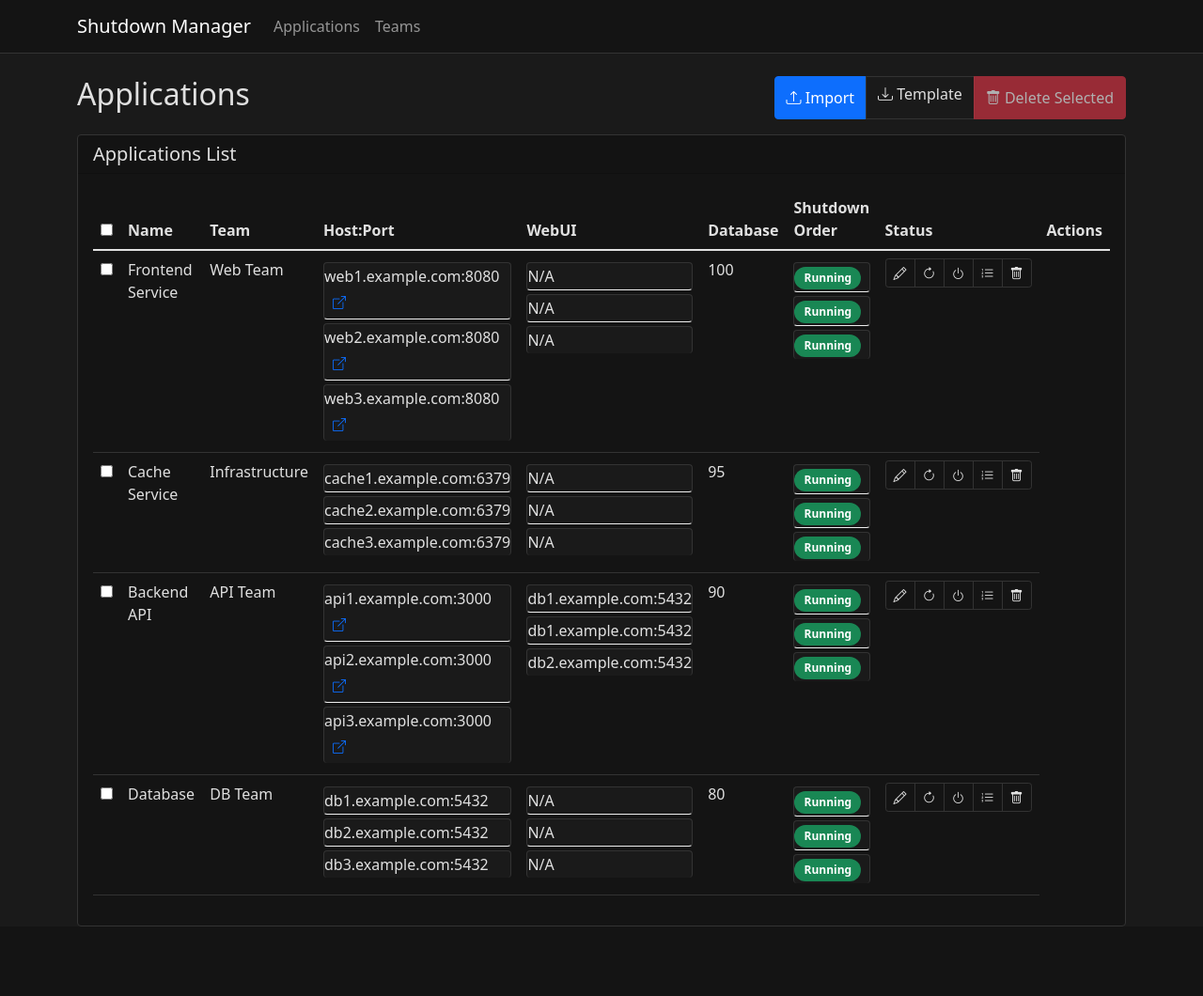
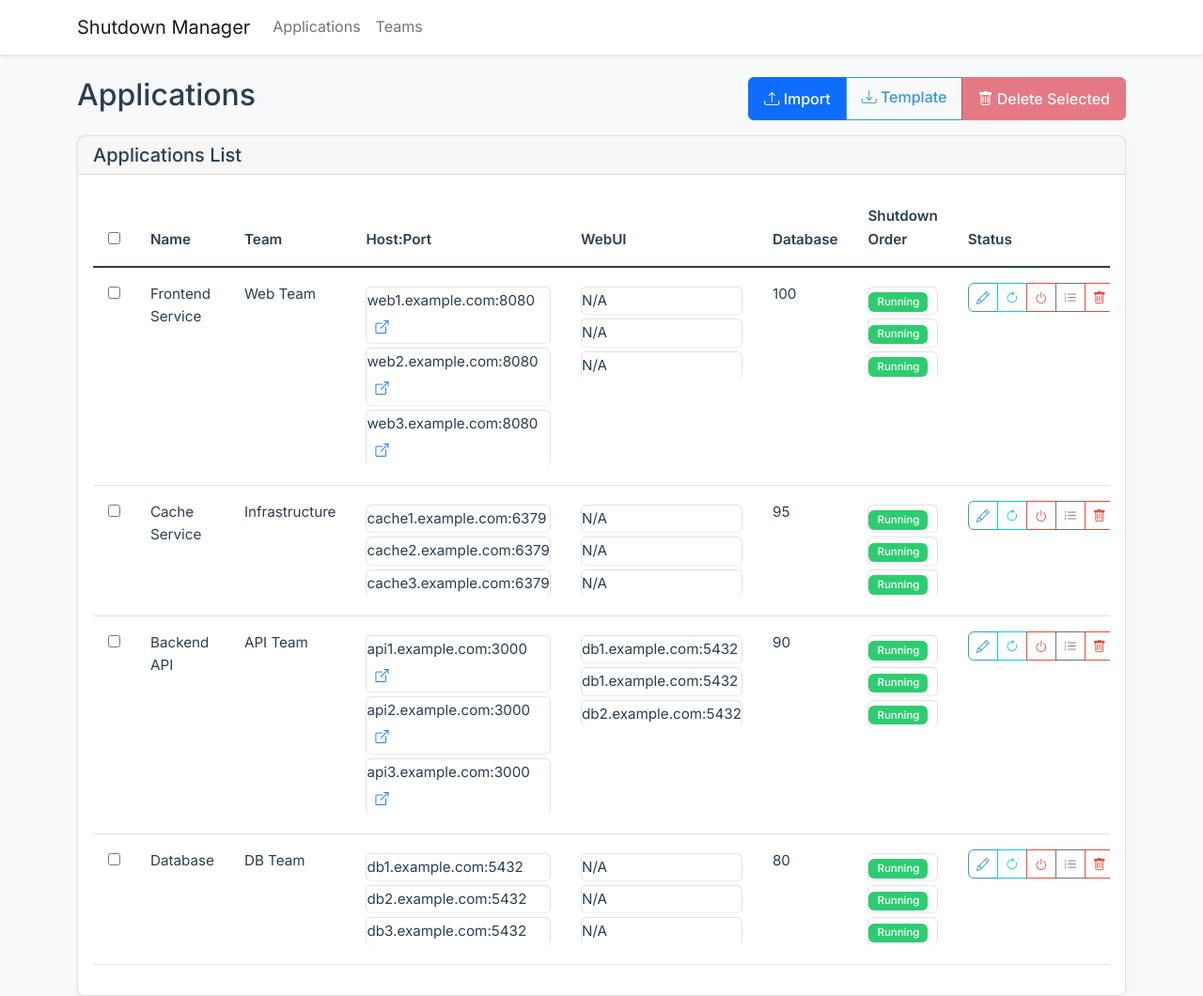
Before and after one commit to nirwo/DC-Mon, a Flask app: page /applications in a window 1280 px wide. Shown: the whole page at 94% size. Before the commit the page ends 986 px from the top, so only its background shows below. Run offline with Flask 3, Linux system fonts and the light colour scheme; some libraries are stand-ins or nearby versions.

Commit message:
Improve UI readability and fix import performance
- Switch to light theme with better contrast
- Use Inter font for improved readability
- Add proper spacing and modern UI elements
- Optimize database configuration for large imports
- Remove batch commit limit
- Add connection pooling and recycling

```diff
--- a/app/templates/base.html
+++ b/app/templates/base.html
@@ -6,198 +6,162 @@
     <title>Shutdown Manager - {% block title %}{% endblock %}</title>
     <link href="https://cdn.jsdelivr.net/npm/bootstrap@5.1.3/dist/css/bootstrap.min.css" rel="stylesheet">
     <link rel="stylesheet" href="https://cdn.jsdelivr.net/npm/bootstrap-icons@1.7.2/font/bootstrap-icons.css">
+    <link href="https://fonts.googleapis.com/css2?family=Inter:wght@400;500;600&display=swap" rel="stylesheet">
     <style>
         :root {
-            --dark-bg: #1a1a1a;
-            --darker-bg: #141414;
-            --dark-text: #e0e0e0;
-            --dark-border: #333;
-            --dark-hover: #2a2a2a;
-            --dark-active: #3a3a3a;
-            --accent-color: #0d6efd;
+            --bg-color: #f8f9fa;
+            --text-color: #2c3e50;
+            --border-color: #dee2e6;
+            --hover-color: #e9ecef;
+            --accent-color: #3498db;
+            --danger-color: #e74c3c;
+            --success-color: #2ecc71;
         }
 
         body {
-            background-color: var(--dark-bg);
-            color: var(--dark-text);
-            min-height: 100vh;
+            background-color: var(--bg-color);
+            color: var(--text-color);
+            font-family: 'Inter', -apple-system, system-ui, sans-serif;
+            line-height: 1.6;
         }
 
         .navbar {
-            background-color: var(--darker-bg) !important;
-            border-bottom: 1px solid var(--dark-border);
+            background-color: white !important;
+            box-shadow: 0 2px 4px rgba(0,0,0,0.1);
         }
 
         .card {
-            background-color: var(--darker-bg);
-            border: 1px solid var(--dark-border);
+            background-color: white;
+            border: 1px solid var(--border-color);
+            border-radius: 8px;
+            box-shadow: 0 2px 4px rgba(0,0,0,0.05);
         }
 
         .table {
-            color: var(--dark-text);
+            color: var(--text-color);
+            font-size: 0.95rem;
         }
 
         .table > :not(caption) > * > * {
-            background-color: var(--darker-bg);
-            border-bottom-color: var(--dark-border);
+            background-color: white;
+            border-bottom-color: var(--border-color);
+            padding: 1rem;
         }
 
         .table-hover tbody tr:hover {
-            background-color: var(--dark-hover) !important;
-            color: var(--dark-text);
+            background-color: var(--hover-color) !important;
+        }
+
+        .instance-row {
+            padding: 0.75rem;
+            margin: 0.25rem 0;
+            background-color: white;
+            border-radius: 6px;
+            border: 1px solid var(--border-color);
+        }
+
+        .instance-row:hover {
+            background-color: var(--hover-color);
+        }
+
+        .btn {
+            font-weight: 500;
+            border-radius: 6px;
+            padding: 0.5rem 1rem;
+        }
+
+        .btn-sm {
+            padding: 0.25rem 0.5rem;
+        }
+
+        .btn-outline-primary {
+            color: var(--accent-color);
+            border-color: var(--accent-color);
+        }
+
+        .btn-outline-primary:hover {
+            background-color: var(--accent-color);
+            color: white;
+        }
+
+        .btn-outline-danger {
+            color: var(--danger-color);
+            border-color: var(--danger-color);
+        }
+
+        .btn-outline-danger:hover {
+            background-color: var(--danger-color);
+            color: white;
+        }
+
+        .badge {
+            font-weight: 500;
+            padding: 0.4em 0.8em;
+            border-radius: 6px;
+        }
+
+        .bg-success {
+            background-color: var(--success-color) !important;
+        }
+
+        .bg-danger {
+            background-color: var(--danger-color) !important;
+        }
+
+        .form-control, .form-select {
+            border-color: var(--border-color);
+            border-radius: 6px;
+            padding: 0.5rem 0.75rem;
+        }
+
+        .form-control:focus, .form-select:focus {
+            border-color: var(--accent-color);
+            box-shadow: 0 0 0 0.2rem rgba(52, 152, 219, 0.25);
+        }
+
+        .tooltip {
+            font-family: 'Inter', sans-serif;
+        }
+
+        .tooltip .tooltip-inner {
+            background-color: #2c3e50;
+            color: white;
+            padding: 0.5rem 0.75rem;
+            font-size: 0.875rem;
+            border-radius: 6px;
         }
 
         .modal-content {
-            background-color: var(--darker-bg);
-            border: 1px solid var(--dark-border);
+            border-radius: 8px;
+            border: none;
+            box-shadow: 0 4px 6px rgba(0,0,0,0.1);
         }
 
-        .modal-header, .modal-footer {
-            border-color: var(--dark-border);
+        .modal-header {
+            border-bottom: 1px solid var(--border-color);
+            padding: 1.25rem;
         }
 
-        .form-control, .form-select {
-            background-color: var(--dark-bg);
-            border-color: var(--dark-border);
-            color: var(--dark-text);
-        }
-
-        .form-control:focus, .form-select:focus {
-            background-color: var(--dark-bg);
-            border-color: var(--accent-color);
-            color: var(--dark-text);
-            box-shadow: 0 0 0 0.25rem rgba(13, 110, 253, 0.25);
-        }
-
-        .instance-row {
-            padding: 8px;
-            margin: 4px 0;
-            background-color: var(--dark-bg);
-            border-radius: 4px;
-            border: 1px solid var(--dark-border);
-        }
-
-        .instance-row:hover {
-            background-color: var(--dark-hover);
-        }
-
-        .btn-outline-primary, .btn-outline-danger, .btn-outline-info, .btn-outline-secondary {
-            border-color: var(--dark-border);
-            color: var(--dark-text);
-        }
-
-        .btn-outline-primary:hover, .btn-outline-danger:hover,
-        .btn-outline-info:hover, .btn-outline-secondary:hover {
-            background-color: var(--dark-hover);
-            border-color: var(--accent-color);
-        }
-
-        .badge {
-            padding: 6px 10px;
-            border-radius: 12px;
+        .modal-footer {
+            border-top: 1px solid var(--border-color);
+            padding: 1.25rem;
         }
 
         .text-muted {
-            color: #888 !important;
+            color: #6c757d !important;
         }
 
         .nav-link {
-            color: var(--dark-text);
+            color: var(--text-color);
         }
 
         .nav-link:hover {
             color: var(--accent-color);
         }
-
-        .alert {
-            background-color: var(--darker-bg);
-            border-color: var(--dark-border);
-        }
-
-        /* Tooltip styles */
-        [data-bs-toggle="tooltip"] {
-            position: relative;
-        }
-
-        .tooltip {
-            --bs-tooltip-bg: var(--darker-bg);
-            --bs-tooltip-color: var(--dark-text);
-        }
-
-        .tooltip .tooltip-inner {
-            background-color: var(--darker-bg);
-            color: var(--dark-text);
-            border: 1px solid var(--dark-border);
-            box-shadow: 0 2px 4px rgba(0, 0, 0, 0.2);
-            font-size: 0.875rem;
-            padding: 8px 12px;
-        }
-
-        .tooltip.bs-tooltip-top .tooltip-arrow::before {
-            border-top-color: var(--darker-bg);
-        }
-
-        .tooltip.bs-tooltip-bottom .tooltip-arrow::before {
-            border-bottom-color: var(--darker-bg);
-        }
-
-        .tooltip.bs-tooltip-start .tooltip-arrow::before {
-            border-left-color: var(--darker-bg);
-        }
-
-        .tooltip.bs-tooltip-end .tooltip-arrow::before {
-            border-right-color: var(--darker-bg);
-        }
-
-        /* Popover styles */
-        .popover {
-            background-color: var(--darker-bg);
-            border-color: var(--dark-border);
-        }
-
-        .popover-header {
-            background-color: var(--dark-bg);
-            border-bottom: 1px solid var(--dark-border);
-            color: var(--dark-text);
-        }
-
-        .popover-body {
-            color: var(--dark-text);
-        }
-
-        .popover .popover-arrow::before {
-            border-color: var(--dark-border);
-        }
-
-        .popover .popover-arrow::after {
-            border-color: var(--darker-bg);
-        }
-
-        /* Button hover text */
-        [title] {
-            position: relative;
-        }
-
-        [title]:hover::after {
-            content: attr(title);
-            position: absolute;
-            bottom: 100%;
-            left: 50%;
-            transform: translateX(-50%);
-            background-color: var(--darker-bg);
-            color: var(--dark-text);
-            padding: 4px 8px;
-            border-radius: 4px;
-            font-size: 12px;
-            white-space: nowrap;
-            z-index: 1000;
-            border: 1px solid var(--dark-border);
-            box-shadow: 0 2px 4px rgba(0, 0, 0, 0.2);
-        }
     </style>
 </head>
 <body>
-    <nav class="navbar navbar-expand-lg navbar-dark bg-dark mb-4">
+    <nav class="navbar navbar-expand-lg navbar-light mb-4">
         <div class="container">
             <a class="navbar-brand" href="/">Shutdown Manager</a>
             <button class="navbar-toggler" type="button" data-bs-toggle="collapse" data-bs-target="#navbarNav">
```
Also changed, not shown: app/__init__.py (+14 -4 lines), test_large_import.csv (added, +13 -0 lines), instance/shutdown_manager.db.
